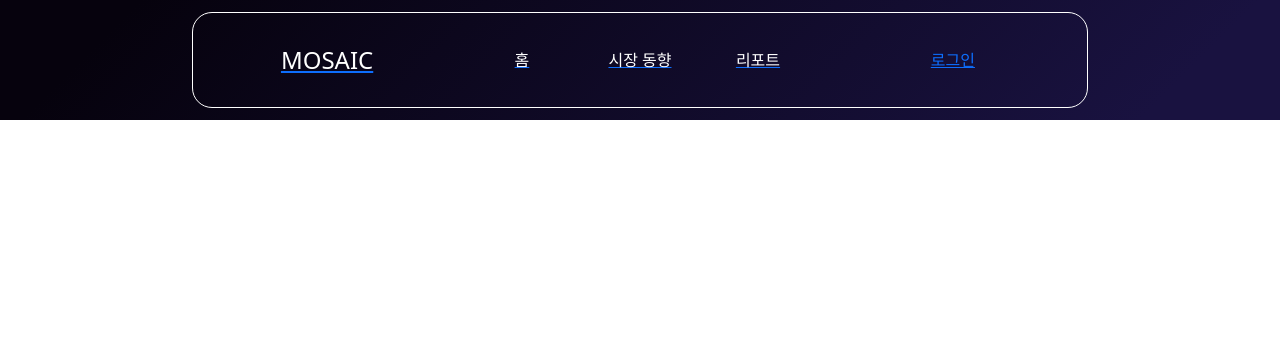
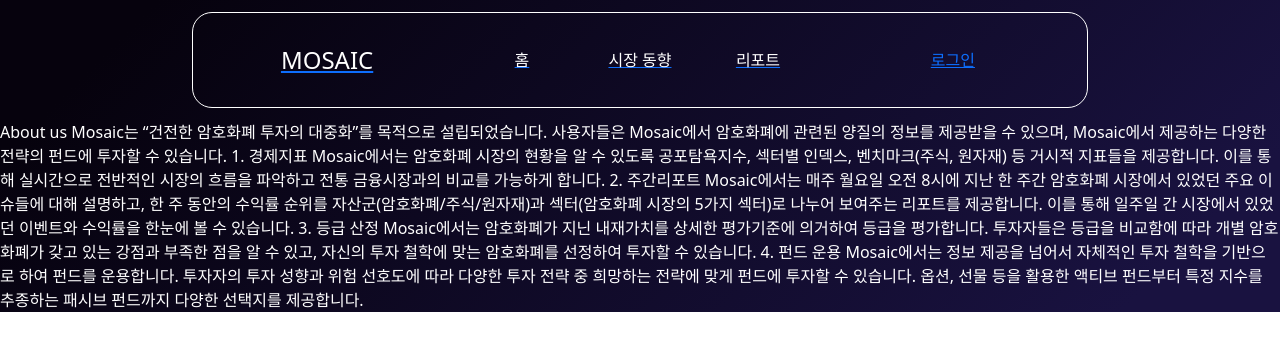
Before and after one commit to holyhansss/MOSAIC_FE, a React (Create React App) app: page /intro in a window 1280 px wide. Shown: the top 350 px of the page. Built offline with nearby package versions, Linux system fonts and the light colour scheme; no server answers; the database is empty.

Commit message:
intro page

```diff
--- a/src/App.js
+++ b/src/App.js
@@ -13,6 +13,7 @@ import Header from "./components/Header/Header";
 import { auth, dbService } from "./firebase";
 import { getDocs, collection, query, where, orderBy } from "firebase/firestore";
 import styled from "styled-components";
+import Intro from "./pages/Intro";
 
 const Container = styled.div`
   @media screen {
@@ -101,9 +102,10 @@ function App() {
         <Route path="/" element={<MainPage result={result} />}></Route>
         <Route path="/login" element={<Login />}></Route>
         <Route path="/join" element={<Join />}></Route>
-        <Route path="admin" element={<Admin />}></Route>
+        <Route path="/admin" element={<Admin />}></Route>
         <Route path="/market" element={<MarketPage />}></Route>
         <Route path="/reportList" element={<ReportList result={result} reports={reports} />}></Route>
+        <Route path="/intro" element={<Intro/>}></Route>
         <Route
           path="/reportDetail/:id/:title/:writer/:date"
           element={<ReportDetail user={userObj} />}
--- a/src/pages/Intro.js
+++ b/src/pages/Intro.js
@@ -3,7 +3,20 @@ import React from "react";
 const Intro = () => {
   return (
     <div>
+        About us
+        Mosaic는 “건전한 암호화폐 투자의 대중화”를 목적으로 설립되었습니다. 사용자들은 Mosaic에서 암호화폐에 관련된 양질의 정보를 제공받을 수 있으며, Mosaic에서 제공하는 다양한 전략의 펀드에 투자할 수 있습니다.
 
+        1. 경제지표
+        Mosaic에서는 암호화폐 시장의 현황을 알 수 있도록 공포탐욕지수, 섹터별 인덱스, 벤치마크(주식, 원자재) 등 거시적 지표들을 제공합니다. 이를 통해 실시간으로 전반적인 시장의 흐름을 파악하고 전통 금융시장과의 비교를 가능하게 합니다.
+
+        2. 주간리포트
+        Mosaic에서는 매주 월요일 오전 8시에 지난 한 주간 암호화폐 시장에서 있었던 주요 이슈들에 대해 설명하고, 한 주 동안의 수익률 순위를 자산군(암호화폐/주식/원자재)과 섹터(암호화폐 시장의 5가지 섹터)로 나누어 보여주는 리포트를 제공합니다. 이를 통해 일주일 간 시장에서 있었던 이벤트와 수익률을 한눈에 볼 수 있습니다.
+
+        3. 등급 산정
+        Mosaic에서는 암호화폐가 지닌 내재가치를 상세한 평가기준에 의거하여 등급을 평가합니다. 투자자들은 등급을 비교함에 따라 개별 암호화폐가 갖고 있는 강점과 부족한 점을 알 수 있고, 자신의 투자 철학에 맞는 암호화폐를 선정하여 투자할 수 있습니다.
+
+        4. 펀드 운용
+        Mosaic에서는 정보 제공을 넘어서 자체적인 투자 철학을 기반으로 하여 펀드를 운용합니다. 투자자의 투자 성향과 위험 선호도에 따라 다양한 투자 전략 중 희망하는 전략에 맞게 펀드에 투자할 수 있습니다. 옵션, 선물 등을 활용한 액티브 펀드부터 특정 지수를 추종하는 패시브 펀드까지 다양한 선택지를 제공합니다.
     </div>
   );
 };
```
